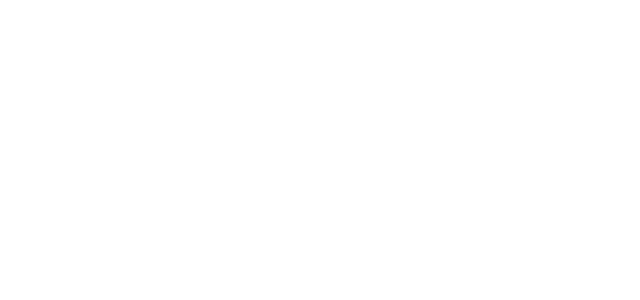
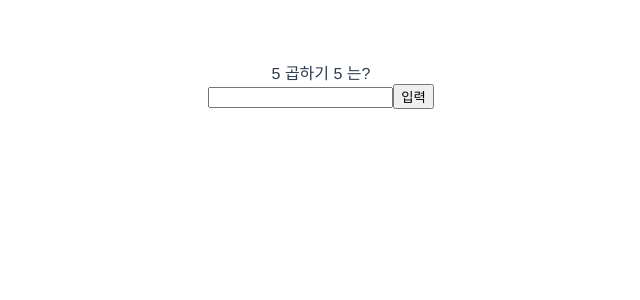
Before and after one commit to chihyeonWON/VueVueDan, a Vue app: page / in a window 1280 px wide. Shown: the top 300 px of the page, without its empty margins (319-959 px from the left). Built offline with nearby package versions, Linux system fonts and the light colour scheme.

Commit message:
Add Basic UI ex)first&second value, input, button

```diff
--- a/src/App.vue
+++ b/src/App.vue
@@ -1,5 +1,13 @@
 <template>
-
+  <div id="root">
+    <div>
+      {{ first }} 곱하기 {{ second }} 는?
+    </div>
+    <form>
+      <input type="number">
+      <button>입력</button>
+    </form>
+  </div>
 </template>
 
 <script>
```
